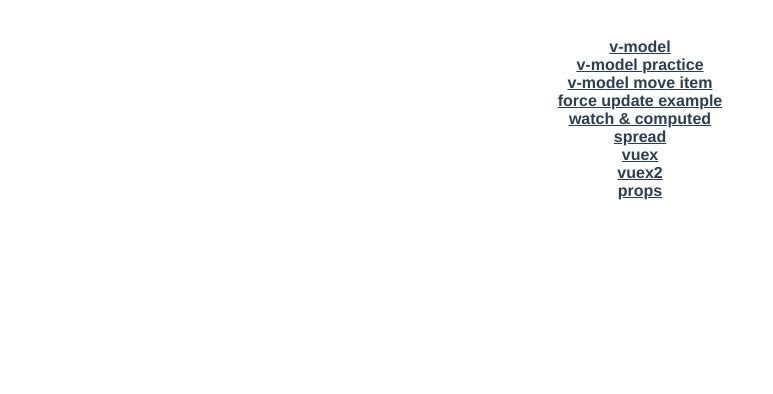
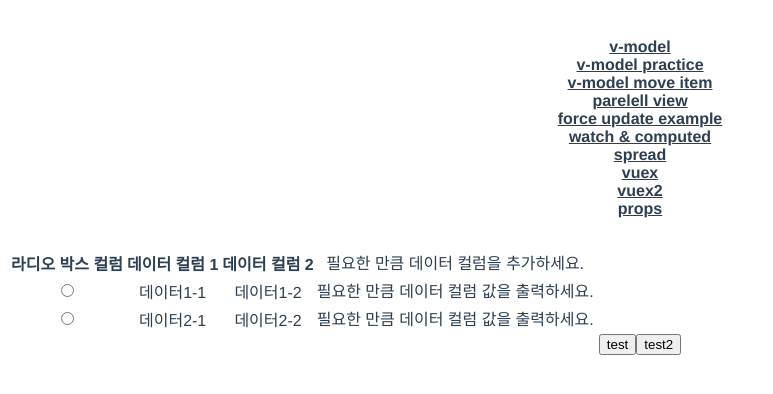
Before and after one commit to jinju2828/vue_practice, a Vue app in the folder vue-feature/: page /parelell in a window 1280 px wide. Shown: the top 394 px of the page, without its empty margins (0-773 px from the left). Built offline with nearby package versions, Linux system fonts and the light colour scheme.

Commit message:
feature: allSettled (병렬처리)

```diff
--- a/vue-feature/package.json
+++ b/vue-feature/package.json
@@ -8,6 +8,7 @@
     "lint": "vue-cli-service lint"
   },
   "dependencies": {
+    "axios": "^1.5.0",
     "core-js": "^3.8.3",
     "vue": "^2.6.14",
     "vue-router": "^3.5.1",
--- a/vue-feature/src/App.vue
+++ b/vue-feature/src/App.vue
@@ -4,6 +4,7 @@
       <router-link to="/">v-model</router-link><br>
       <router-link to="/vmodel">v-model practice</router-link><br>
       <router-link to="/vmodel2">v-model move item</router-link><br>
+      <router-link to="/parelell">parelell view</router-link><br>
       <router-link to="/force-update">force update example</router-link><br>
       <router-link to="/about">watch & computed</router-link><br>
       <router-link to="/spread">spread</router-link><br>
--- a/vue-feature/src/router/index.js
+++ b/vue-feature/src/router/index.js
@@ -8,6 +8,7 @@
 import VmodelView from "@/views/VmodelView.vue";
 import VmodelView2 from "@/views/VmodelView2.vue";
 import ForceUpdateView from "@/views/ForceUpdateView.vue";
+import ParelellView from "@/views/ParelellView.vue";
 
 Vue.use(VueRouter)
 
@@ -26,6 +27,11 @@
     path: '/vmodel2',
     name: 'vmodel2',
     component: VmodelView2
+  },
+  {
+    path: '/parelell',
+    name: 'parelell',
+    component: ParelellView
   },
   {
     path: '/force-update',
--- /dev/null
+++ b/vue-feature/src/views/ParelellView.vue
@@ -0,0 +1,105 @@
+<template>
+  <div>
+    <table>
+      <thead>
+      <tr>
+        <th>라디오 박스 컬럼</th>
+        <th>데이터 컬럼 1</th>
+        <th>데이터 컬럼 2</th>
+        필요한 만큼 데이터 컬럼을 추가하세요.
+      </tr>
+      </thead>
+      <tbody>
+      <tr v-for="(item, index) in items" :key="index"> <!-- :key는 Vue 렌더링 업데이트에 최적화 기능을 해준다.-->
+        <td>
+          <input type="radio" v-model="selectedItem" :value="item"> <!--:value에 있는 값을 selectedItem에 넣어준다. selectedColumn.-->
+        </td>
+        <td>{{ item.column1 }}</td>
+        <td>{{ item.column2 }}</td>
+        필요한 만큼 데이터 컬럼 값을 출력하세요.
+      </tr>
+      </tbody>
+    </table>
+    <div>
+      <button v-on:click="test">test</button>
+      <button v-on:click="test2">test2</button>
+      <!--      선택된 아이템: {{ selectedColumn }}-->
+    </div>
+  </div>
+</template>
+
+<script>
+// @ is an alias to /src
+import axios from "axios";
+
+export default {
+  data() {
+    return {
+      items: [
+        { column1: '데이터1-1', column2: '데이터1-2' },
+        { column1: '데이터2-1', column2: '데이터2-2' },
+        // 여기에 필요한 데이터 항목을 추가하세요.
+      ],
+      selectedItem: null
+    };
+  },
+  computed: {
+    selectedColumn() { // selectedColumn 직접 호출하지 않는 이상 호출이 안된다
+      console.log("sdfsdf")
+      if (this.selectedItem) {
+        return this.selectedItem.column1; // 선택된 아이템의 첫 번째 컬럼 값을 반환합니다.
+      } else {
+        return '선택된 아이템이 없습니다.';
+      }
+    }
+  },
+  methods: {
+    test() {
+      const promise1 = Promise.resolve('Success 1'); // 강제 성공
+      const promise2 = Promise.reject('Error 2'); // 강제 에러
+      const promise3 = new Promise((resolve) => {
+        setTimeout(() => {
+          resolve('Success 3');
+        }, 2000);
+      });
+
+      Promise.allSettled([promise1, promise2, promise3])
+          .then(results => {
+            results.forEach(result => {
+              if (result.status === 'fulfilled') {
+                console.log('Fulfilled:', result.value);
+              } else if (result.status === 'rejected') {
+                console.error('Rejected:', result.reason);
+              }
+            });
+          });
+    },
+    test2() {
+      const requests = [
+        axios.get('https://jsonplaceholder.typicode.com/users'),
+        axios.get('https://jsonplaceholder.typicode.com/posts'),
+      ];
+
+// 두 개의 Axios 요청을 병렬로 처리하고 결과를 Promise.allSettled로 받기
+      Promise.allSettled(requests)
+          .then(results => {
+            results.forEach((result, index) => {
+              if (result.status === 'fulfilled') {
+                console.log(`Request ${index + 1} Successful:`, result.value.data);
+              } else if (result.status === 'rejected') {
+                console.error(`Request ${index + 1} Failed:`, result.reason);
+              }
+            });
+          });
+    }
+  }
+}
+</script>
+
+
+
+<!--
+https://jsonplaceholder.typicode.com/users
+posts
+comments
+albums-->
```
Also changed, not shown: 1 other file (tests, documents, lock files or other folders).
